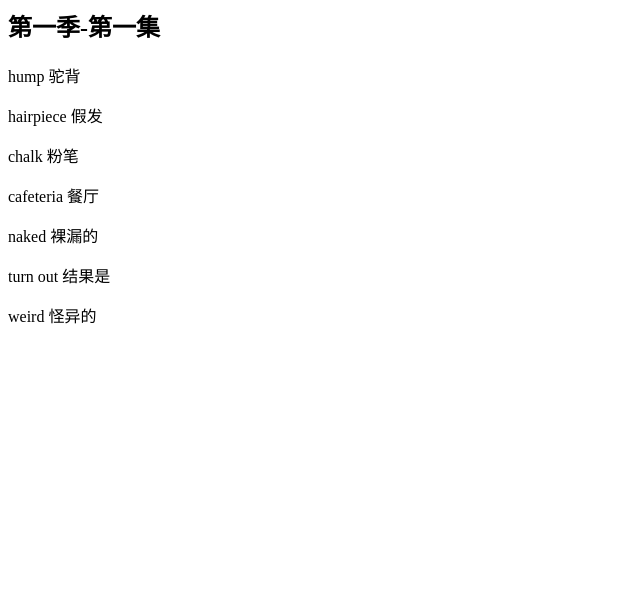
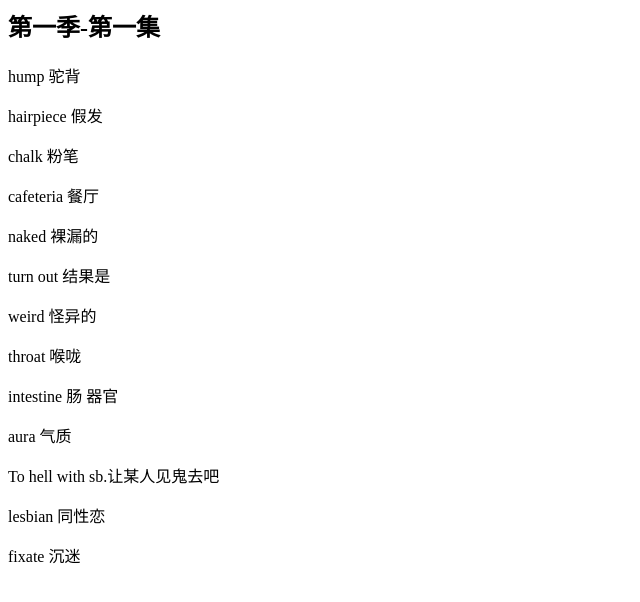
Before and after one commit to lxy1218/friends_english_study, a plain HTML site: page pages/first_page.html in a window 1280 px wide. Shown: the whole page, without its empty margins (0-640 px from the left). Drawn offline with Linux system fonts and the light colour scheme.

Commit message:
Update first_page.html

```diff
--- a/pages/first_page.html
+++ b/pages/first_page.html
@@ -12,5 +12,11 @@
     naked 裸漏的<p>
     turn out 结果是<p>
     weird 怪异的<p>
+    throat 喉咙<p>
+    intestine 肠 器官<p>
+    aura 气质<p>
+    To hell with sb.让某人见鬼去吧<p>
+    lesbian 同性恋<p>
+    fixate 沉迷<p>
   </body>
 </html>
```
